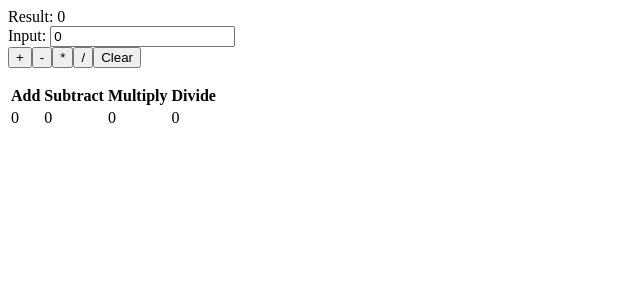
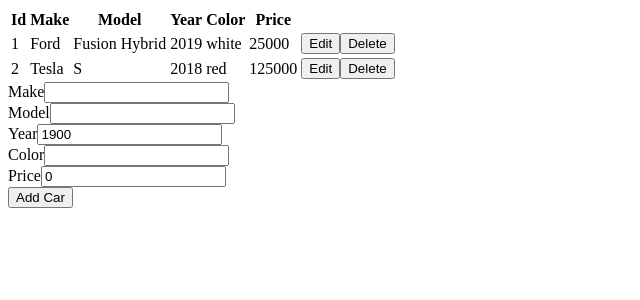
Before and after one commit to t4d-classes/bootcamp_09232019, a React (Create React App) app in the folder demo-app/: page / in a window 1280 px wide. Shown: the top 300 px of the page, without its empty margins (0-640 px from the left). Built offline with nearby package versions, Linux system fonts and the light colour scheme.

Commit message:
add code demos

```diff
--- a/demo-app/package.json
+++ b/demo-app/package.json
@@ -5,6 +5,7 @@
   "dependencies": {
     "react": "^16.9.0",
     "react-dom": "^16.9.0",
+    "react-redux": "7.1.1",
     "react-scripts": "3.1.2",
     "redux": "4.0.4"
   },
--- a/demo-app/src/index.js
+++ b/demo-app/src/index.js
@@ -1,88 +1,14 @@
 import React from 'react';
 import ReactDOM from 'react-dom';
-import { bindActionCreators } from 'redux';
 
-import { calcStore } from './calcStore';
-import {
-  createAddAction, createSubtractAction,
-  createMultiplyAction, createDivideAction,
-  createClearAction, createDeleteHistoryItemAction,
-} from './actions/calcActions';
-import { CalcTool } from './components/CalcTool';
+import { CarTool } from './components/CarTool';
 
-const mapStateToProps = state => {
-  return {
-    result: state.result,
-    history: state.history,
-    addCount: state.history.reduce( (sum, op) => op.opName === 'ADD' ? sum + 1 : sum, 0 ),
-    subtractCount: state.history.reduce( (sum, op) => op.opName === 'SUBTRACT' ? sum + 1 : sum, 0 ),
-    multiplyCount: state.history.reduce( (sum, op) => op.opName === 'MULTIPLY' ? sum + 1 : sum, 0 ),
-    divideCount: state.history.reduce( (sum, op) => op.opName === 'DIVIDE' ? sum + 1 : sum, 0 ),
-  };
-};
-
-const mapDispatchToProps = dispatch => bindActionCreators({
-  onAdd: createAddAction,
-  onSubtract: createSubtractAction,
-  onMultiply: createMultiplyAction,
-  onDivide: createDivideAction,
-  onClear: createClearAction,
-  onDeleteHistoryItem: createDeleteHistoryItemAction
-}, dispatch);
-
-const connect = (mapStateToPropsFn, mapDispatchToPropsFn) => {
-
-  return PresentationalComponent => {
-
-    return class ContainerComponent extends React.Component {
-      constructor(props) {
-        super(props);
-        this.dispatchProps = mapDispatchToPropsFn(props.store.dispatch);
-      }
-
-      // creation
-      componentDidMount() {
-        this.storeUnsubscribe = this.props.store.subscribe(() => {
-          // when state has occured...
-          this.forceUpdate();
-        });
-      }
-
-      // destruction
-      componentWillUnmount() {
-        this.storeUnsubscribe();
-      }
-
-      render() {
-        const stateProps = mapStateToPropsFn(this.props.store.getState());
-        return <PresentationalComponent {...this.dispatchProps} {...stateProps} />;
-      }
-
-    };
-  };
-
-};
-
-const createCalcToolContainer = connect(mapStateToProps, mapDispatchToProps);
-
-const CalcToolContainer = createCalcToolContainer(CalcTool);
+const carList = [
+  { id: 1, make: 'Ford', model: 'Fusion Hybrid', year: 2019, color: 'white', price: 25000 },
+  { id: 2, make: 'Tesla', model: 'S', year: 2018, color: 'red', price: 125000 },
+];
 
 ReactDOM.render(
-  <CalcToolContainer store={calcStore} />,
+  <CarTool cars={carList} />,
   document.querySelector('#root'),
 );
-
-
-
-// const dispatchProps = mapDispatchToProps(calcStore.dispatch);
-
-// calcStore.subscribe(() => {
-//   ReactDOM.render(
-//     <CalcTool
-//       {...mapStateToProps(calcStore.getState())}
-//       {...dispatchProps} />,
-//     document.querySelector('#root'),
-//   );
-// });
-
-// calcStore.dispatch(createAddAction(0));
```
Also changed, not shown: demo-app/src/calc-tool-redux-index.js (added, +85 -0 lines), demo-app/exercises/exercise-15.txt (added), 1 other file (tests, documents, lock files or other folders).
